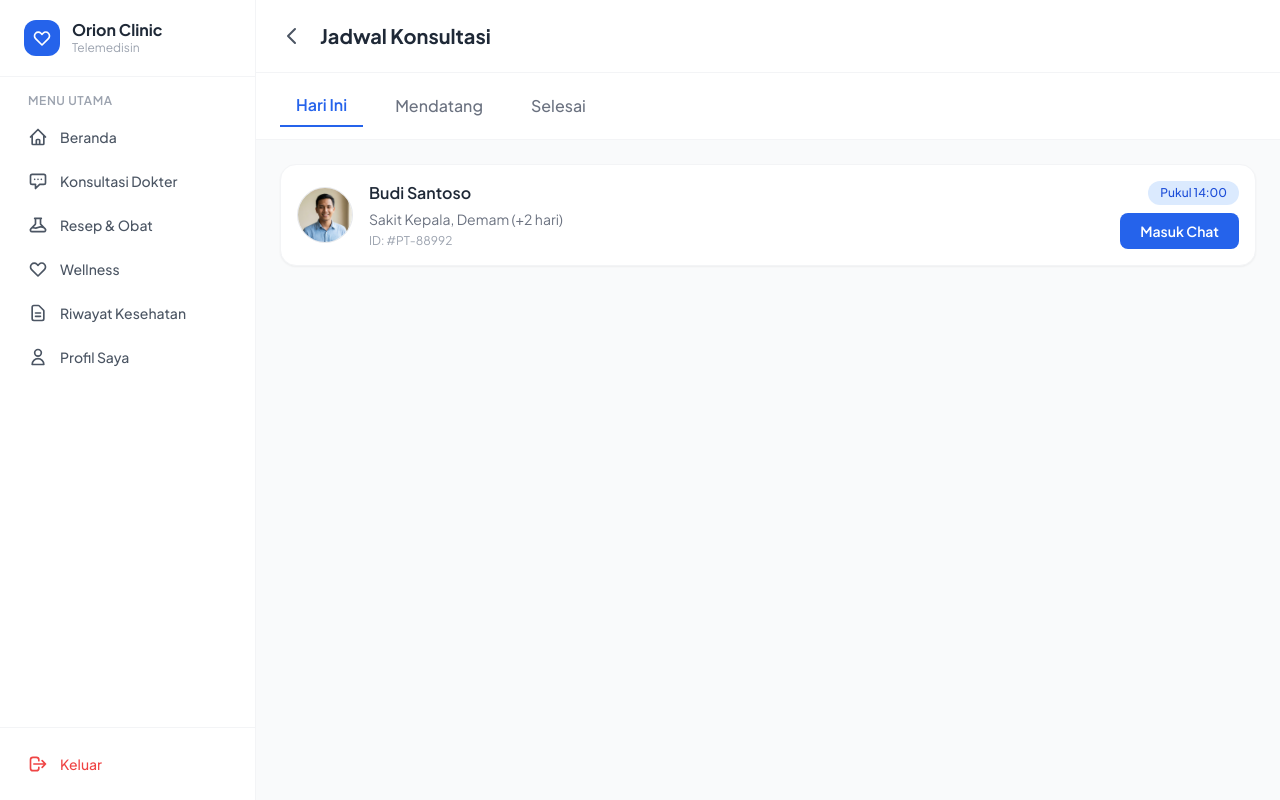
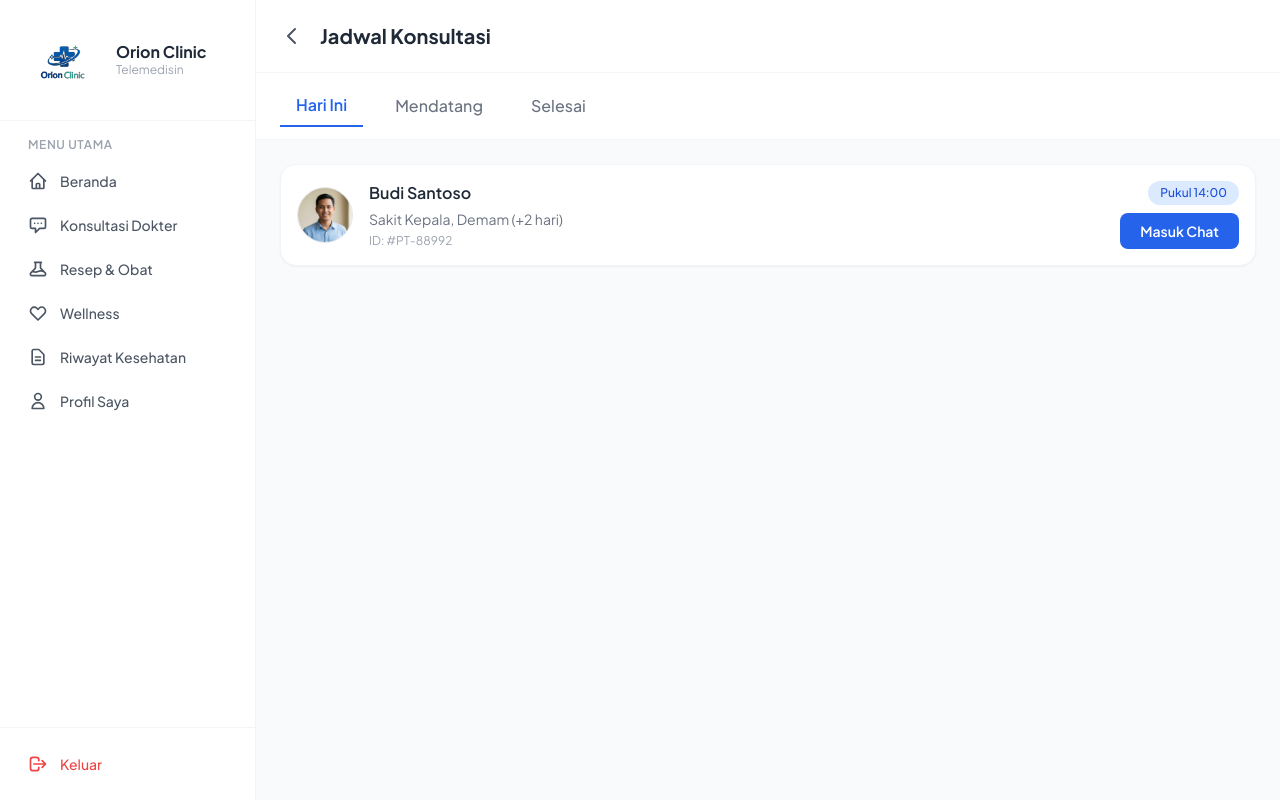
Before and after one commit to hiroooo0/orionclinic2, a CodeIgniter 4 app: the page made by app/Views/doctor/consultation.php in a window 1280 px wide. Run offline with PHP 8.4 and a stand-in for CodeIgniter, Linux system fonts and the light colour scheme; the template is opened without the code that fills it, so the values that code supplies are empty; some libraries are stand-ins or nearby versions.

Commit message:
ambasinggg

```diff
--- a/app/Views/components/sidebar.php
+++ b/app/Views/components/sidebar.php
@@ -3,10 +3,8 @@
 
     <!-- Logo -->
     <div class="px-6 py-5 flex items-center border-b border-gray-100">
-        <div class="w-9 h-9 bg-blue-600 rounded-xl flex items-center justify-center mr-3 flex-shrink-0">
-            <svg class="w-5 h-5 text-white" fill="none" stroke="currentColor" viewBox="0 0 24 24">
-                <path stroke-linecap="round" stroke-linejoin="round" stroke-width="2" d="M4.318 6.318a4.5 4.5 0 000 6.364L12 20.364l7.682-7.682a4.5 4.5 0 00-6.364-6.364L12 7.636l-1.318-1.318a4.5 4.5 0 00-6.364 0z"/>
-            </svg>
+        <div class="w-20 h-20 bg-white-600 rounded-xl flex items-center justify-center mr-3 flex-shrink-0">
+            <img src="<?= base_url('assets/img/logoorion.png') ?>" alt="Orion Clinic Logo" class="w-full h-full object-contain">
         </div>
         <div>
             <h1 class="text-base font-bold text-gray-800 leading-tight">Orion Clinic</h1>
```
Also changed, not shown: public/assets/img/logoorion.png (added).
